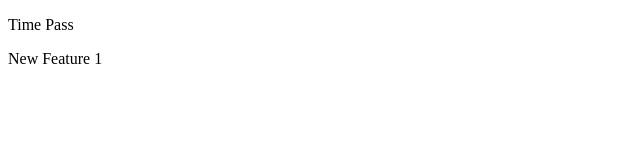
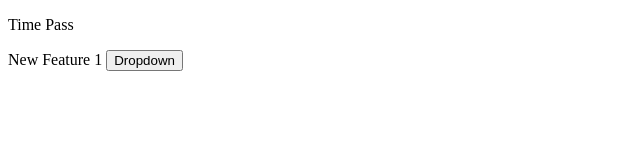
Before and after one commit to Manuroop/localrepo, a plain HTML site: page index.html in a window 1280 px wide. Shown: the whole page, without its empty margins (0-640 px from the left). Drawn offline with Linux system fonts and the light colour scheme.

Commit message:
Add Dropdown

```diff
--- a/index.html
+++ b/index.html
@@ -12,6 +12,7 @@
         </p>
         <p>
             New Feature 1
+            <button class="primary">Dropdown</button>
         </p>
     </div>
 </body>
```
